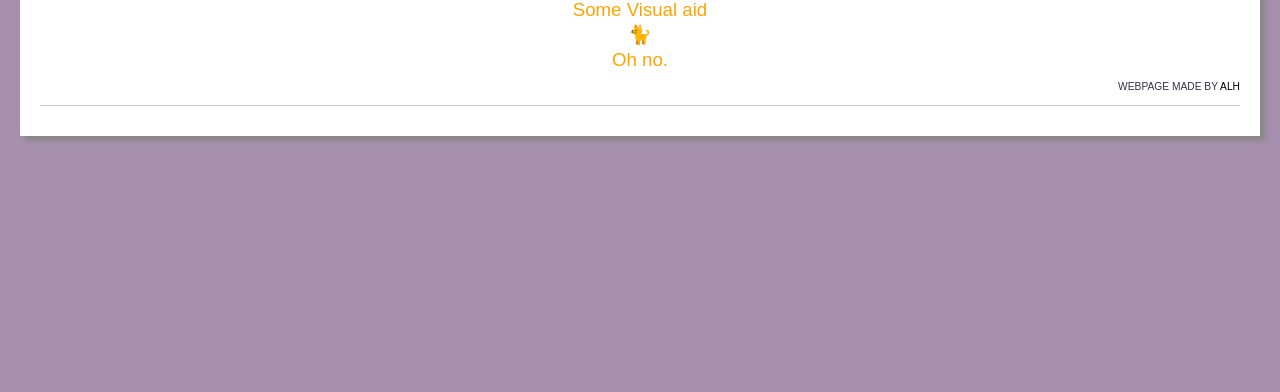
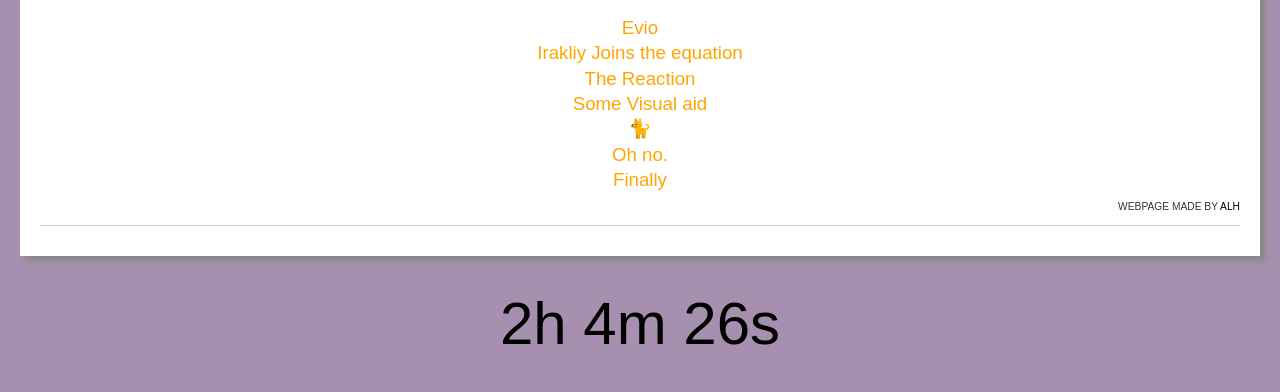
Before and after one commit to AlohaBitches/AlohaBitches, a plain HTML site: page index.html in a window 1280 px wide. Shown: the part 567-959 px from the top of the page. Before the commit the page ends 800 px from the top, so only its background shows below. Drawn offline with Linux system fonts and the light colour scheme.

Commit message:
Update index.html

```diff
--- a/index.html
+++ b/index.html
@@ -66,11 +66,49 @@
 		We can't inform you as of right now but we have the most iconic gossip to tell you 😮, stay tuned.
                 </p>
             </section>
+				<section id="item7">
+                <a href="#item7"><h1>Finally</h1></a>
+                <p style="color:red">
+			Finally, the gossip must be <strong>revealed</strong> xoxo. Julia told the public she was going to Italy. Isn't that right? We recall that she mentioned that she would be staying there until the 8th. Well, for now, we can only reveal that - undoubtedly - she has been lying to us. In 1 hour <strong> EVERYTHING WILL BE REVEALED </strong>
+                </p>
+            </section>
 		<div id="footer">
 			<p>
 				Webpage made by <a href="/Me.html" target="_blank">Alh</a>
 			</p>
 		</div>
 	</div>
-</body>
+		<style>
+p {
+  text-align: center;
+  font-size: 60px;
+}
+</style>
+
+<p id="demo"></p>
+
+<script>
+var countDownDate = new Date("Jan 2, 2018 23:00:00").getTime();
+
+var x = setInterval(function() {
+
+    var now = new Date().getTime();
+
+    var distance = countDownDate - now;
+
+    var days = Math.floor(distance / (1000 * 60 * 60 * 24));
+    var hours = Math.floor((distance % (1000 * 60 * 60 * 24)) / (1000 * 60 * 60));
+    var minutes = Math.floor((distance % (1000 * 60 * 60)) / (1000 * 60));
+    var seconds = Math.floor((distance % (1000 * 60)) / 1000);
+
+    document.getElementById("demo").innerHTML = hours + "h "
+    + minutes + "m " + seconds + "s ";
+
+    if (distance < 0) {
+        clearInterval(x);
+        document.getElementById("demo").innerHTML = "JULIA HAS BEEN FUCKING BAILEY AT LA DAMA";
+    }
+}, 1000);
+</script>
+
 </html>
```
